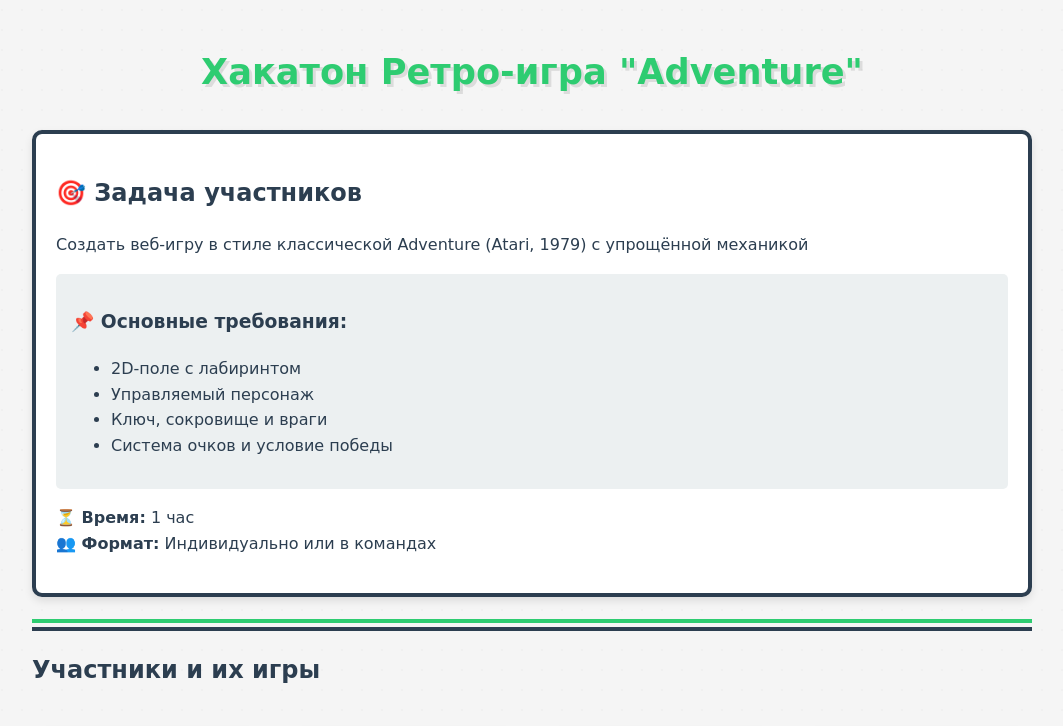
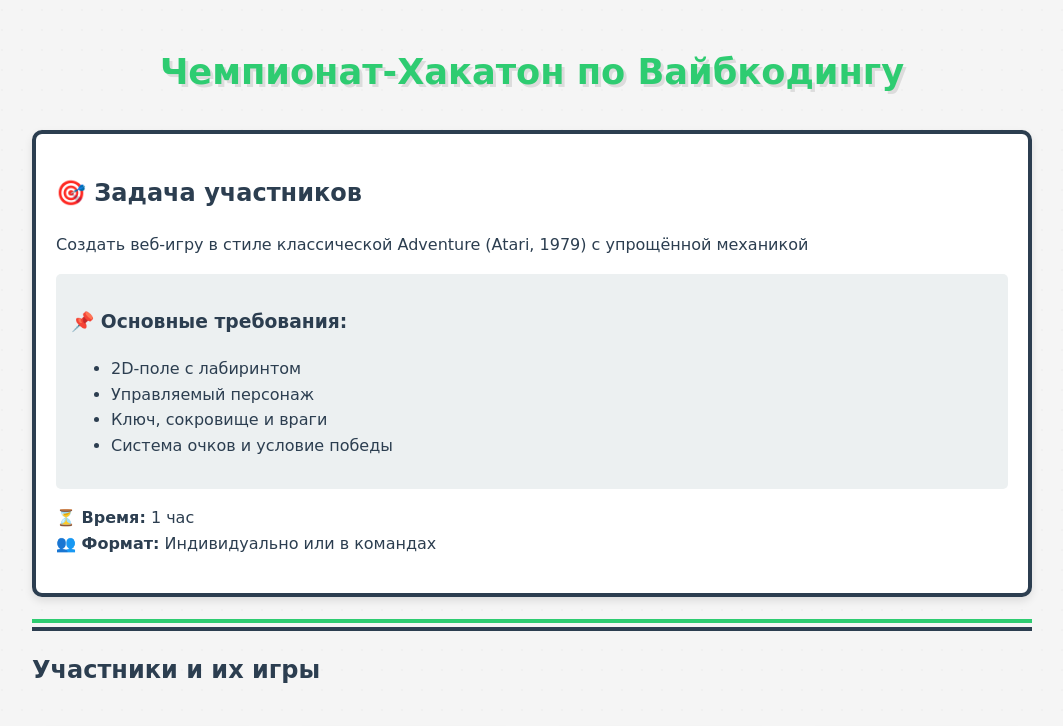
Before and after one commit to X200L/Vibe-hack, a plain HTML site: page index.html in a window 1280 px wide. Shown: the top 726 px of the page, without its empty margins (108-1171 px from the left). Drawn offline with Linux system fonts and the light colour scheme.

Commit message:
Update index.html

```diff
--- a/index.html
+++ b/index.html
@@ -135,7 +135,7 @@
     </style>
 </head>
 <body>
-    <h1> Хакатон Ретро-игра "Adventure"</h1>
+    <h1> Чемпионат-Хакатон по Вайбкодингу</h1>
 
     <div class="header">
         <h2>🎯 Задача участников</h2>
```
